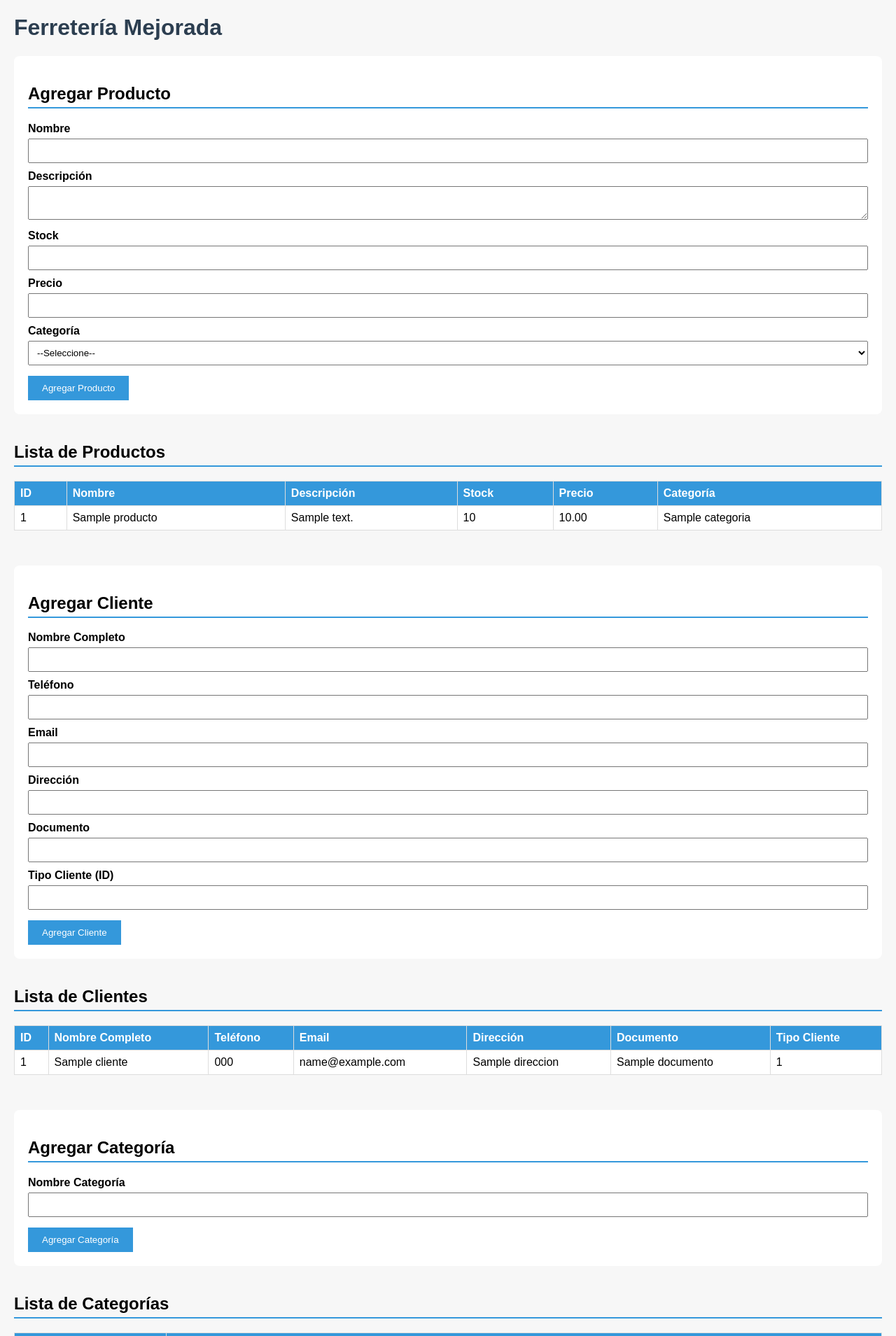
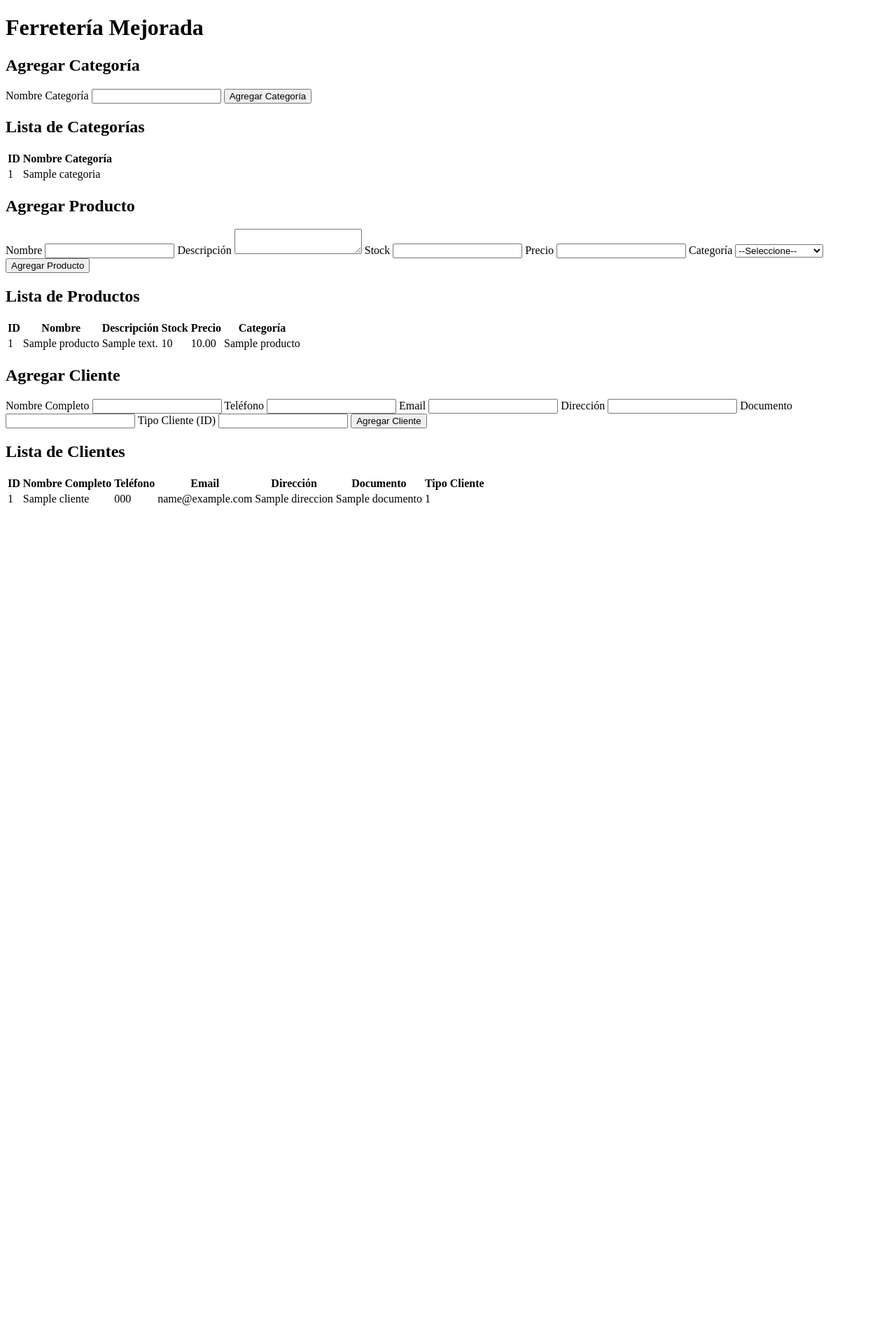
Before and after one commit to Sebastian542/FlaskApi, a Flask app: page / in a window 1280 px wide. Shown: the top 1909 px of the page at 70% size. After the commit the page ends 722 px from the top, so only its background shows below. Run offline with Flask 3, Linux system fonts and the light colour scheme; a database or web service that is not in the repository returns one stand-in record (values such as "Sample title"); some libraries are stand-ins or nearby versions.

Commit message:
Update index.html

```diff
--- a/templates/index.html
+++ b/templates/index.html
@@ -4,23 +4,38 @@
     <meta charset="UTF-8" />
     <title>Ferretería Mejorada</title>
     <style>
-        body { font-family: Arial, sans-serif; margin: 20px; background: #f7f7f7; }
-        h1 { color: #2c3e50; }
-        h2 { border-bottom: 2px solid #3498db; padding-bottom: 5px; }
-        table { border-collapse: collapse; width: 100%; margin-bottom: 30px; background: white; }
-        th, td { border: 1px solid #ddd; padding: 8px; text-align: left; }
-        th { background-color: #3498db; color: white; }
-        form { margin-bottom: 40px; background: white; padding: 20px; border-radius: 8px; }
-        label { display: block; margin-top: 10px; font-weight: bold; }
-        input, select, textarea { width: 100%; padding: 8px; margin-top: 5px; box-sizing: border-box; }
-        button { margin-top: 15px; padding: 10px 20px; background-color: #3498db; color: white; border: none; cursor: pointer; }
-        button:hover { background-color: #2980b9; }
-        .section { margin-bottom: 50px; }
+        /* mismo estilo que antes */
     </style>
 </head>
 <body>
 
     <h1>Ferretería Mejorada</h1>
+
+    <div class="section">
+        <form action="/agregar_categoria" method="post">
+            <h2>Agregar Categoría</h2>
+            <label>Nombre Categoría</label>
+            <input type="text" name="nombre_categoria" required />
+            <button type="submit">Agregar Categoría</button>
+        </form>
+
+        <h2>Lista de Categorías</h2>
+        <table>
+            <thead>
+                <tr><th>ID</th><th>Nombre Categoría</th></tr>
+            </thead>
+            <tbody>
+                {% for cat in categorias %}
+                <tr>
+                    <td>{{ cat.id }}</td>
+                    <td>{{ cat.nombre_categoria }}</td>
+                </tr>
+                {% else %}
+                <tr><td colspan="2">No hay categorías.</td></tr>
+                {% endfor %}
+            </tbody>
+        </table>
+    </div>
 
     <div class="section">
         <form action="/agregar_producto" method="post">
@@ -58,7 +73,7 @@
                     <td>{{ p.descripcion }}</td>
                     <td>{{ p.stock }}</td>
                     <td>{{ "%.2f"|format(p.precio) }}</td>
-                    <td>{{ p.categoria.nombre_categoria if p.categoria else 'N/A' }}</td>
+                    <td>{{ p.nombre_categoria if p.nombre_categoria else 'N/A' }}</td>
                 </tr>
                 {% else %}
                 <tr><td colspan="6">No hay productos.</td></tr>
@@ -110,122 +125,5 @@
         </table>
     </div>
 
-    <div class="section">
-        <form action="/agregar_categoria" method="post">
-            <h2>Agregar Categoría</h2>
-            <label>Nombre Categoría</label>
-            <input type="text" name="nombre_categoria" required />
-            <button type="submit">Agregar Categoría</button>
-        </form>
-
-        <h2>Lista de Categorías</h2>
-        <table>
-            <thead>
-                <tr>
-                    <th>ID</th><th>Nombre Categoría</th>
-                </tr>
-            </thead>
-            <tbody>
-                {% for cat in categorias %}
-                <tr>
-                    <td>{{ cat.id }}</td>
-                    <td>{{ cat.nombre_categoria }}</td>
-                </tr>
-                {% else %}
-                <tr><td colspan="2">No hay categorías.</td></tr>
-                {% endfor %}
-            </tbody>
-        </table>
-    </div>
-
-    <div class="section">
-        <form action="/crear_factura" method="post">
-            <h2>Crear Factura</h2>
-            <label>Cliente</label>
-            <select name="id_cliente" required>
-                <option value="">--Seleccione--</option>
-                {% for cliente in clientes %}
-                    <option value="{{ cliente.id }}">{{ cliente.nombre_completo }}</option>
-                {% endfor %}
-            </select>
-            <label>Método de Pago</label>
-            <input type="text" name="metodo_pago" required />
-            <label>Estado (ID)</label>
-            <input type="number" name="id_estado" />
-            <label>Total Factura</label>
-            <input type="number" step="0.01" name="total_facturas" min="0" required />
-            <button type="submit">Crear Factura</button>
-        </form>
-
-        <h2>Lista de Facturas</h2>
-        <table>
-            <thead>
-                <tr>
-                    <th>ID</th><th>Cliente</th><th>Método Pago</th><th>Estado</th><th>Total Factura</th>
-                </tr>
-            </thead>
-            <tbody>
-                {% for f in facturas %}
-                <tr>
-                    <td>{{ f.id }}</td>
-                    <td>{{ f.cliente.nombre_completo if f.cliente else 'N/A' }}</td>
-                    <td>{{ f.metodo_pago }}</td>
-                    <td>{{ f.id_estado }}</td>
-                    <td>{{ "%.2f"|format(f.total_facturas) }}</td>
-                </tr>
-                {% else %}
-                <tr><td colspan="5">No hay facturas.</td></tr>
-                {% endfor %}
-            </tbody>
-        </table>
-    </div>
-
-    <div class="section">
-        <form action="/agregar_resena" method="post">
-            <h2>Agregar Reseña</h2>
-            <label>Producto</label>
-            <select name="producto_id" required>
-                <option value="">--Seleccione--</option>
-                {% for producto in productos %}
-                    <option value="{{ producto.id }}">{{ producto.nombre }}</option>
-                {% endfor %}
-            </select>
-            <label>Cliente</label>
-            <select name="cliente_id" required>
-                <option value="">--Seleccione--</option>
-                {% for cliente in clientes %}
-                    <option value="{{ cliente.id }}">{{ cliente.nombre_completo }}</option>
-                {% endfor %}
-            </select>
-            <label>Comentario</label>
-            <textarea name="comentario" rows="3" required></textarea>
-            <label>Puntuación (1 a 5)</label>
-            <input type="number" name="puntuacion" min="1" max="5" required />
-            <button type="submit">Agregar Reseña</button>
-        </form>
-
-        <h2>Lista de Reseñas</h2>
-        <table>
-            <thead>
-                <tr>
-                    <th>ID</th><th>Producto</th><th>Cliente</th><th>Comentario</th><th>Puntuación</th>
-                </tr>
-            </thead>
-            <tbody>
-                {% for r in resenas %}
-                <tr>
-                    <td>{{ r.id }}</td>
-                    <td>{{ r.producto.nombre if r.producto else 'N/A' }}</td>
-                    <td>{{ r.cliente.nombre_completo if r.cliente else 'N/A' }}</td>
-                    <td>{{ r.comentario }}</td>
-                    <td>{{ r.puntuacion }}</td>
-                </tr>
-                {% else %}
-                <tr><td colspan="5">No hay reseñas.</td></tr>
-                {% endfor %}
-            </tbody>
-        </table>
-    </div>
-
 </body>
 </html>
```
